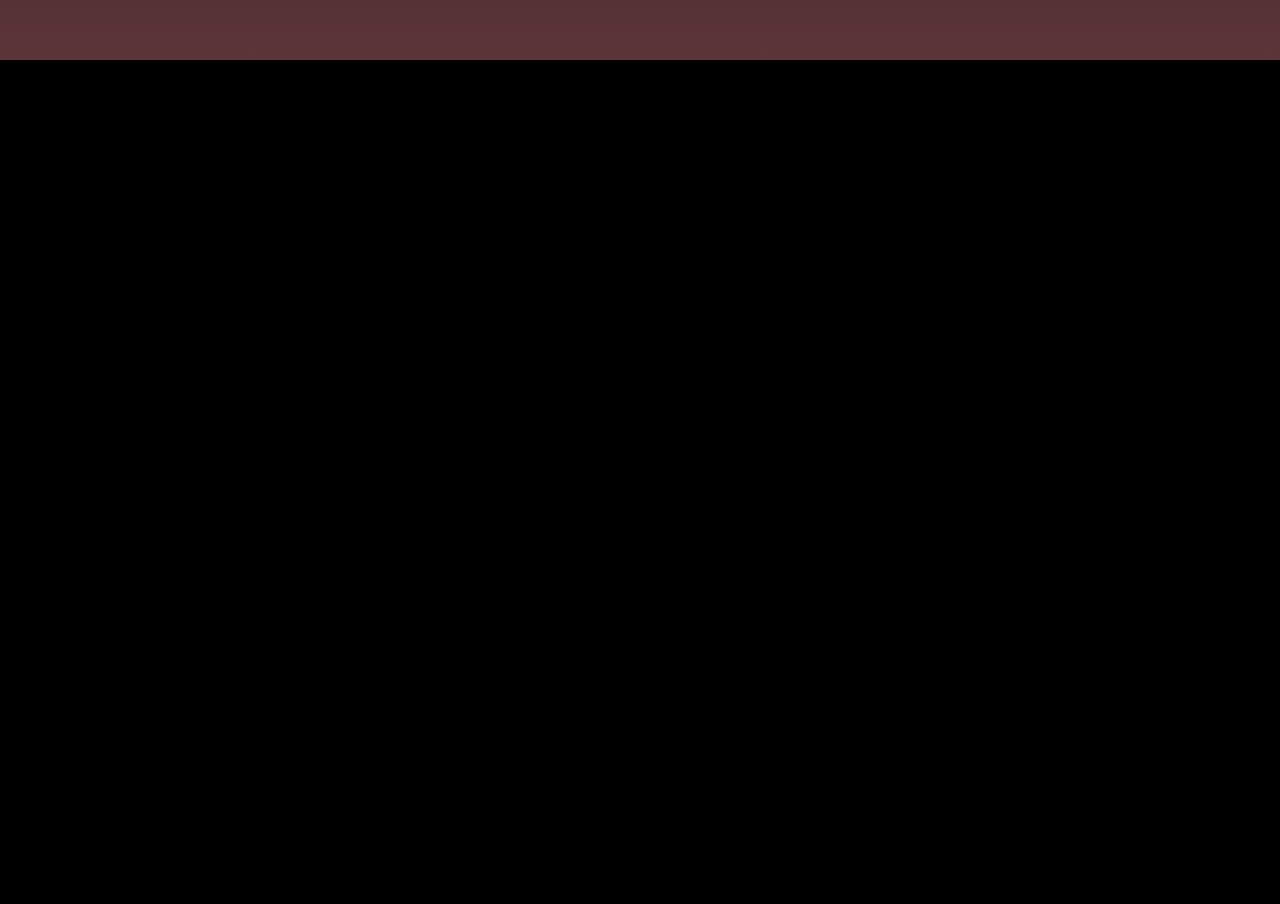
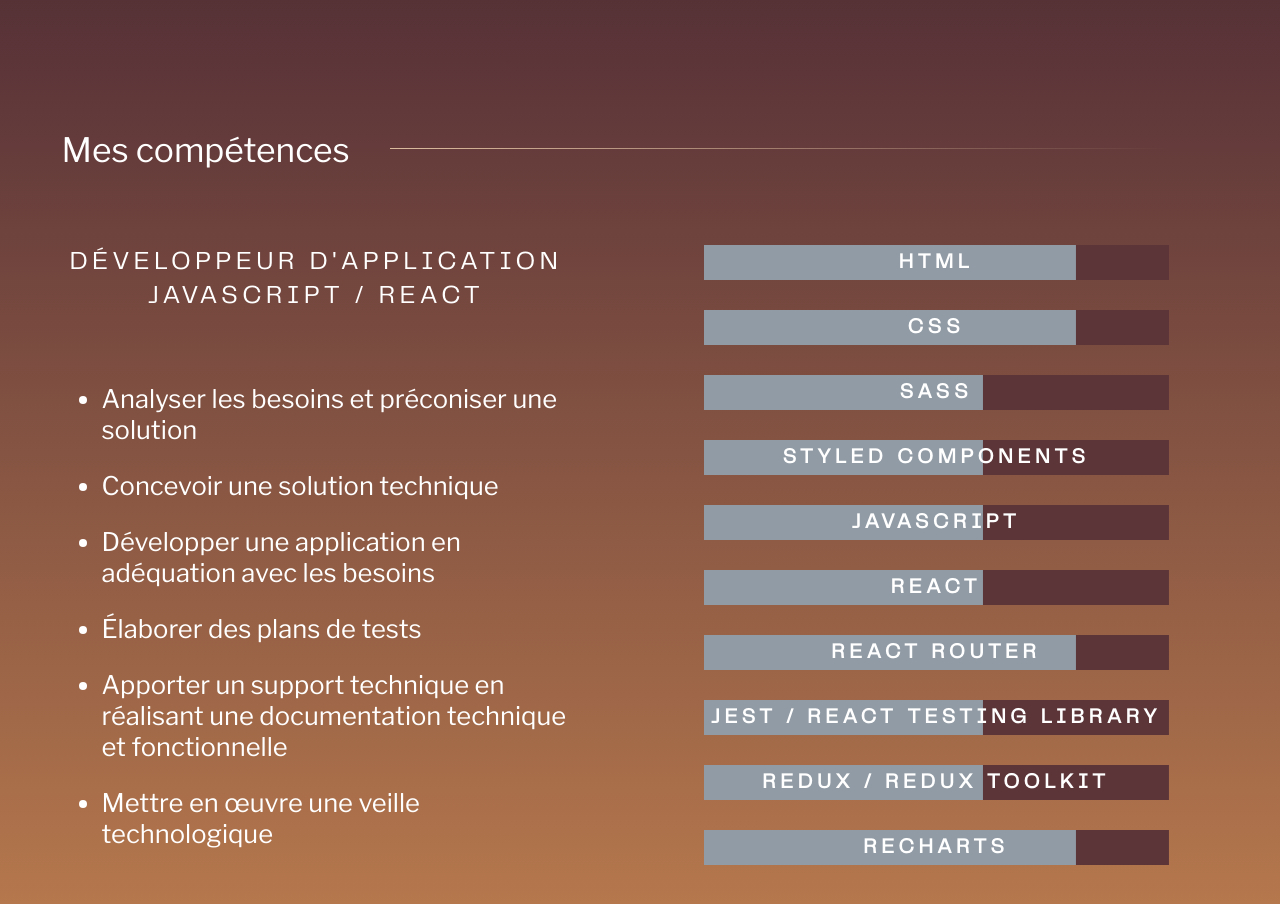
Before and after one commit to NC81/portfolio, a React (Create React App) app: page / in a window 1280 px wide. Shown: the part 840-1744 px from the top of the page. Before the commit the page ends 900 px from the top, so only its background shows below. Built offline with nearby package versions, Linux system fonts and the light colour scheme.

Commit message:
Ajout de la page de compétences

```diff
--- a/package.json
+++ b/package.json
@@ -9,6 +9,7 @@
     "react": "^18.2.0",
     "react-dom": "^18.2.0",
     "react-scripts": "5.0.1",
+    "recharts": "^2.10.4",
     "sass": "^1.69.7"
   },
   "scripts": {
--- a/src/App.js
+++ b/src/App.js
@@ -1,9 +1,11 @@
 import Intro from "./pages/intro/Intro"
+import Competences from "./pages/competences/Competences"
 
 export default function App() {
   return (
     <div className="conteneur-global">
       <Intro />
+      <Competences />
     </div>
   )
 }
--- /dev/null
+++ b/src/pages/competences/Competences.jsx
@@ -0,0 +1,124 @@
+import { ResponsiveContainer, BarChart, Bar, XAxis, YAxis } from "recharts"
+
+export default function Competences() {
+  const data = [
+    {
+      name: "HTML",
+      score: 4,
+      left: 1,
+    },
+
+    {
+      name: "CSS",
+      score: 4,
+      left: 1,
+    },
+    {
+      name: "SASS",
+      score: 3,
+      left: 2,
+    },
+    {
+      name: "STYLED COMPONENTS",
+      score: 3,
+      left: 2,
+    },
+    {
+      name: "JAVASCRIPT",
+      score: 3,
+      left: 2,
+    },
+    {
+      name: "REACT",
+      score: 3,
+      left: 2,
+    },
+    {
+      name: "REACT ROUTER",
+      score: 4,
+      left: 1,
+    },
+    {
+      name: "JEST / REACT TESTING LIBRARY",
+      score: 3,
+      left: 2,
+    },
+    {
+      name: "REDUX / REDUX TOOLKIT",
+      score: 3,
+      left: 2,
+    },
+    {
+      name: "RECHARTS",
+      score: 4,
+      left: 1,
+    },
+  ]
+
+  const axisStyle = {
+    fill: "white",
+    fontSize: "14px",
+  }
+
+  return (
+    <div className="page-conteneur page-competences">
+      <div className="page-contenu">
+        <div className="page-titre">
+          <h2>Mes compétences</h2>
+        </div>
+        <div className="page-competences__corps">
+          <div className="page-competences__metier">
+            <h3>
+              DÉVELOPPEUR D'APPLICATION
+              <br />
+              JAVASCRIPT / REACT
+            </h3>
+            <ul>
+              <li>Analyser les besoins et préconiser une solution</li>
+              <li>Concevoir une solution technique</li>
+              <li>Développer une application en adéquation avec les besoins</li>
+              <li>Élaborer des plans de tests</li>
+              <li>
+                Apporter un support technique en réalisant une documentation
+                technique et fonctionnelle
+              </li>
+              <li>Mettre en œuvre une veille technologique</li>
+            </ul>
+          </div>
+          <div className="page-competences__graphique">
+            <ul>
+              {data.map((el, index) => (
+                <li key={`el.name-${index}`}>{el.name}</li>
+              ))}
+            </ul>
+            <ResponsiveContainer>
+              <BarChart
+                data={data}
+                margin={{
+                  top: -15,
+                  bottom: -15,
+                }}
+                barSize={35}
+                layout="vertical"
+              >
+                <XAxis hide type="number" domain={[0, 5]} />
+                <YAxis
+                  hide
+                  type="category"
+                  dataKey="name"
+                  style={axisStyle}
+                ></YAxis>
+                <Bar
+                  dataKey="score"
+                  position="center"
+                  fill="#919ba5"
+                  background={{ fill: "#5c3539" }}
+                />
+              </BarChart>
+            </ResponsiveContainer>
+          </div>
+        </div>
+      </div>
+    </div>
+  )
+}
--- /dev/null
+++ b/src/pages/competences/_competences.scss
@@ -0,0 +1,44 @@
+.page-competences {
+  color: white;
+  background: linear-gradient(180deg, rgb(92, 53, 57) 0%, #bb7c4e 100%);
+  .page-titre {
+    @include page-titre(white);
+  }
+  &__corps {
+    display: flex;
+    justify-content: space-between;
+    gap: 4%;
+  }
+  &__metier {
+    width: 46%;
+    ul {
+      margin-top: 70px;
+    }
+    li {
+      margin-bottom: 25px;
+    }
+  }
+  &__graphique {
+    position: relative;
+    width: 42%;
+    height: 620px;
+    ul {
+      position: absolute;
+      display: flex;
+      flex-direction: column;
+      justify-content: space-between;
+      width: 100%;
+      height: 100%;
+      margin: 0;
+      padding: 0;
+      z-index: 1;
+      list-style: none;
+      font: bold 1.3rem "Telegraph";
+      letter-spacing: 0.3rem;
+      text-align: center;
+      li {
+        line-height: 35px;
+      }
+    }
+  }
+}
--- a/src/pages/intro/_intro.scss
+++ b/src/pages/intro/_intro.scss
@@ -6,7 +6,7 @@
     rgba(92, 53, 57, 1) 100%
   );
   .page-titre {
-    @include page-titre($color-intro, black);
+    @include page-titre($color-intro);
   }
 }
 
--- a/src/styles/_base.scss
+++ b/src/styles/_base.scss
@@ -17,6 +17,7 @@
   -moz-osx-font-smoothing: grayscale;
   background-color: black;
   color: white;
+  font-size: 1.6rem;
   user-select: none;
 }
 
@@ -33,9 +34,17 @@
 }
 
 h2 {
+  margin: 0 40px 0 0;
+  font-weight: 400;
+  font-size: 2.1rem;
+}
+
+h3 {
   margin: 0;
-  font-weight: 300;
-  font-size: 2.1rem;
+  font: normal 1.6rem "Telegraph";
+  letter-spacing: 0.3rem;
+  line-height: 34px;
+  text-align: center;
 }
 
 .page-conteneur {
--- a/src/styles/main.scss
+++ b/src/styles/main.scss
@@ -2,3 +2,4 @@
 @import "./utils/mixins";
 @import "./base";
 @import "../pages/intro/intro";
+@import "../pages/competences/competences";
--- a/src/styles/utils/_mixins.scss
+++ b/src/styles/utils/_mixins.scss
@@ -1,11 +1,11 @@
-@mixin page-titre($priColor, $secColor) {
+@mixin page-titre($priColor) {
   display: flex;
-  margin-bottom: 70px;
+  margin-bottom: 75px;
   &:after {
     content: "";
+    flex: 1;
     height: 1px;
-    width: 100%;
     margin-top: 18px;
-    background: linear-gradient(90deg, $color-intro, $secColor 95%);
+    background: linear-gradient(90deg, $color-intro, transparent);
   }
 }
```
Also changed, not shown: 1 other file (tests, documents, lock files or other folders).
